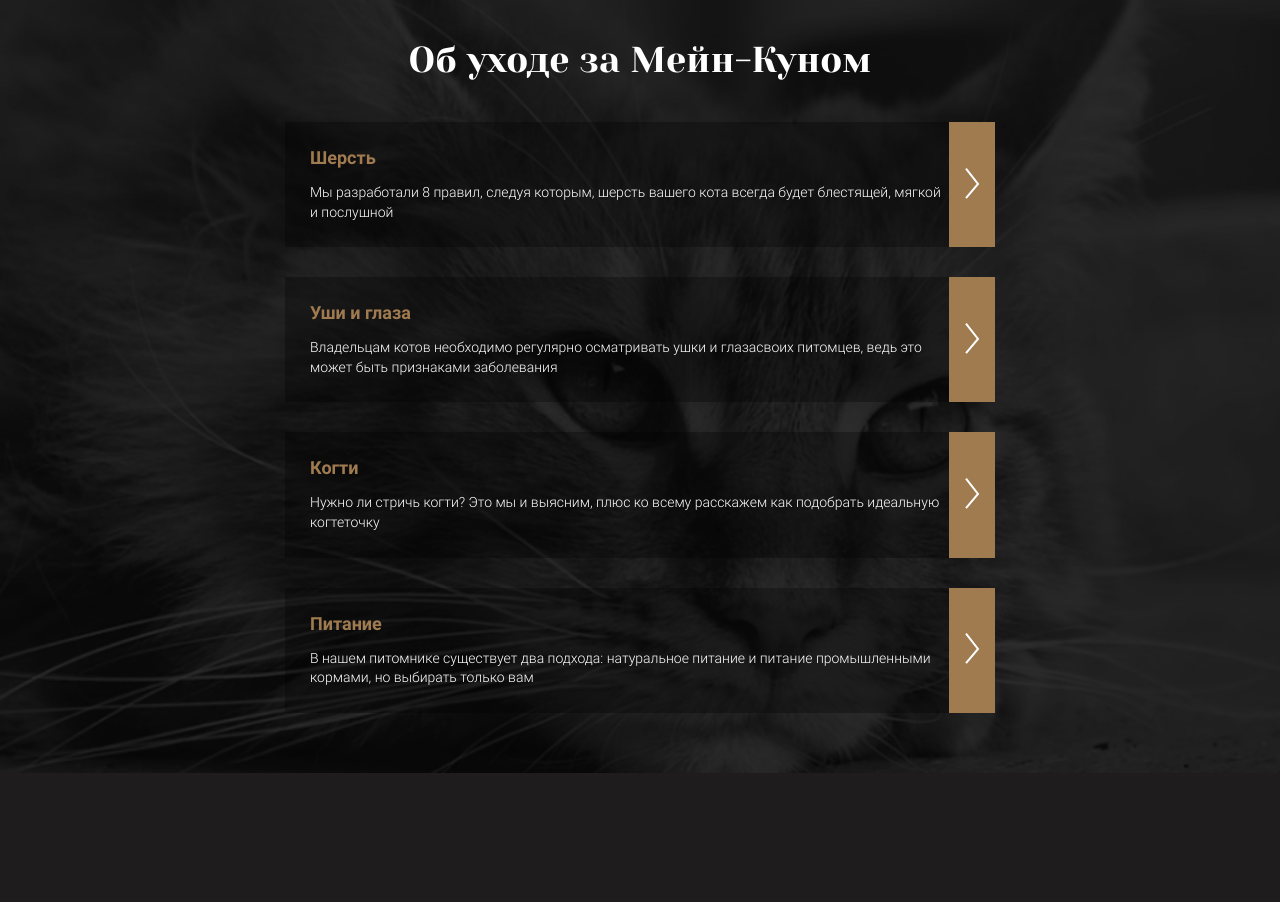
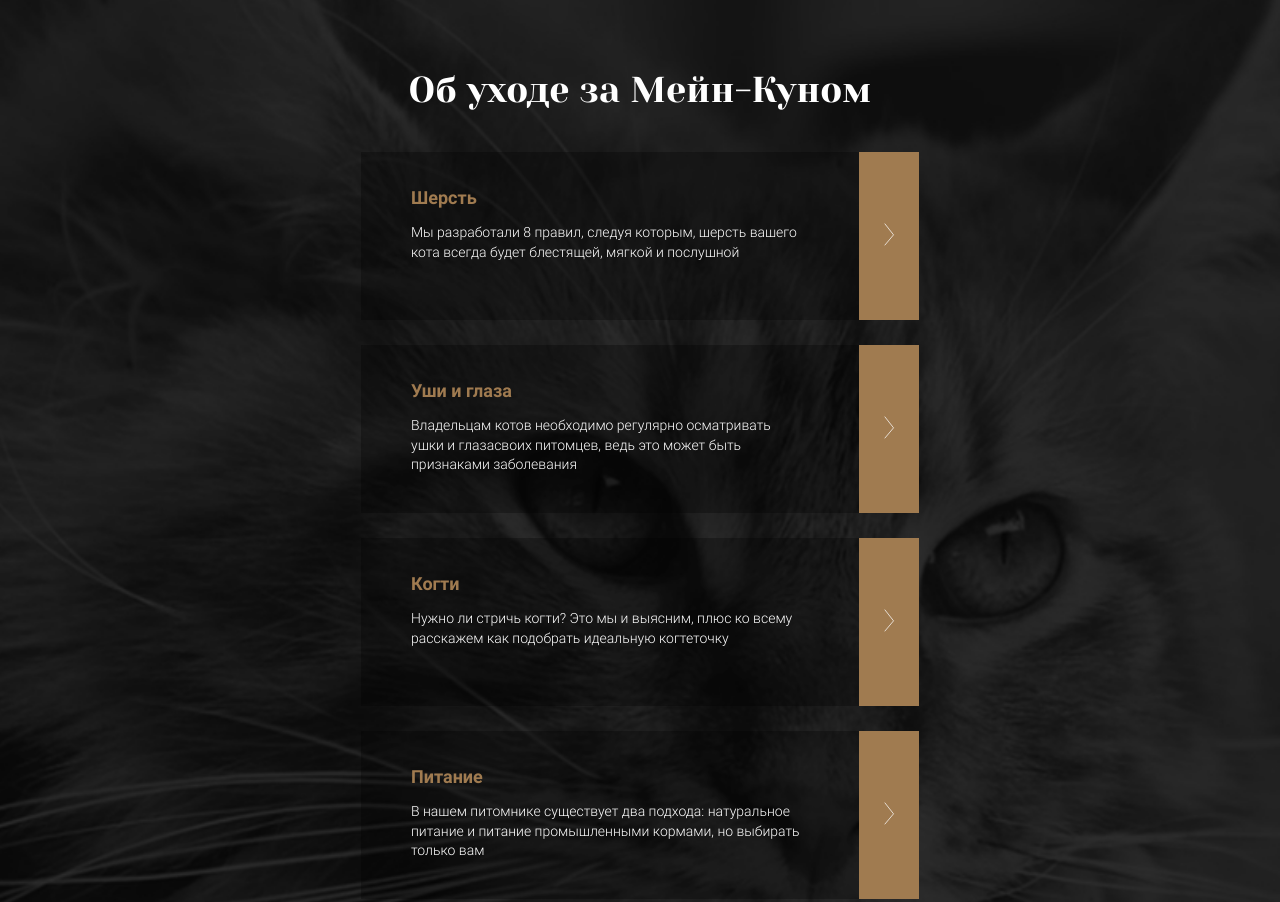
Before and after one commit to rook16rus/Main-coon, a website built with webpack: page src/index.html in a window 1280 px wide. Shown: the part 3660-4562 px from the top of the page. Before the commit the page ends 4433 px from the top, so only its background shows below. Built offline with nearby package versions, Linux system fonts and the light colour scheme; files whose address does not match are found by name.

Commit message:
Адаптировал блок об уходе за котом под планшеты

```diff
--- a/src/css/style.scss
+++ b/src/css/style.scss
@@ -318,6 +318,7 @@ body {
 }
 
 .pets-slider__photo {
+  @media (min-width: $tablet-width) {
     position: relative;
     z-index: 3;
     display: inline-block;
@@ -325,7 +326,7 @@ body {
 
     margin-right: 34px;
     margin-bottom: 19px;
-
+  }
   &--bg {
     position: absolute;
     top: 50%;
@@ -704,6 +705,10 @@ body {
   padding: 60px 0;
   background: url("../images/cat-care.jpg") no-repeat center;
   background-size: cover;
+
+  @media (min-width: $tablet-width) {
+    padding: 90px 0 105px;
+  }
 }
 
 .cat-care__title {
@@ -714,6 +719,10 @@ body {
   list-style: none;
   margin: 0 0 -30px;
   padding: 0;
+
+  @media (min-width: $tablet-width) {
+    margin-bottom: -25px;
+  }
 }
 
 .care-list__item {
@@ -721,10 +730,20 @@ body {
 
   margin-bottom: 30px;
   background-color: rgba(0, 0, 0, 0.3);
+
+  @media (min-width: $tablet-width) {
+    max-width: 558px;
+    min-height: 168px;
+    margin: 0 auto 25px;
+  }
 }
 
 .care-list__item-inner {
   padding: 25px 5px 25px 25px;
+
+  @media (min-width: $tablet-width) {
+    padding: 35px 55px 20px 50px;
+  }
 }
 
 .care-list__item-title {
@@ -746,4 +765,14 @@ body {
   border: 0;
   outline: none;
   background-color: $lightBrown;
+
+  @media (min-width: $tablet-width) {
+    width: 60px;
   }
+}
+
+.care-list__item-button svg {
+  @media (min-width: $tablet-width) {
+
+  }
+}
--- a/src/index.html
+++ b/src/index.html
@@ -152,8 +152,8 @@
                         </p>
                     </div>
                     <button class="care-list__item-button">
-                        <svg width="15" height="31" viewBox="0 0 15 31" fill="none" xmlns="http://www.w3.org/2000/svg">
-                            <path d="M1 0.652832L13 15.978L1 30.2085" stroke="#fff" stroke-width="2"/>
+                        <svg width="11" height="27" viewBox="0 0 15 31" fill="none" xmlns="http://www.w3.org/2000/svg">
+                            <path d="M1 0.652832L13 15.978L1 30.2085" stroke="#fff" stroke-width="1"/>
                         </svg>
                     </button>
                 </li>
@@ -166,8 +166,8 @@
                         </p>
                     </div>
                     <button class="care-list__item-button">
-                        <svg width="15" height="31" viewBox="0 0 15 31" fill="none" xmlns="http://www.w3.org/2000/svg">
-                            <path d="M1 0.652832L13 15.978L1 30.2085" stroke="#fff" stroke-width="2"/>
+                        <svg width="11" height="27" viewBox="0 0 15 31" fill="none" xmlns="http://www.w3.org/2000/svg">
+                            <path d="M1 0.652832L13 15.978L1 30.2085" stroke="#fff" stroke-width="1"/>
                         </svg>
                     </button>
                 </li>
@@ -180,8 +180,8 @@
                         </p>
                     </div>
                     <button class="care-list__item-button">
-                        <svg width="15" height="31" viewBox="0 0 15 31" fill="none" xmlns="http://www.w3.org/2000/svg">
-                            <path d="M1 0.652832L13 15.978L1 30.2085" stroke="#fff" stroke-width="2"/>
+                        <svg width="11" height="27" viewBox="0 0 15 31" fill="none" xmlns="http://www.w3.org/2000/svg">
+                            <path d="M1 0.652832L13 15.978L1 30.2085" stroke="#fff" stroke-width="1"/>
                         </svg>
                     </button>
                 </li>
@@ -194,8 +194,8 @@
                         </p>
                     </div>
                     <button class="care-list__item-button">
-                        <svg width="15" height="31" viewBox="0 0 15 31" fill="none" xmlns="http://www.w3.org/2000/svg">
-                            <path d="M1 0.652832L13 15.978L1 30.2085" stroke="#fff" stroke-width="2"/>
+                        <svg width="11" height="27" viewBox="0 0 15 31" fill="none" xmlns="http://www.w3.org/2000/svg">
+                            <path d="M1 0.652832L13 15.978L1 30.2085" stroke="#fff" stroke-width="1"/>
                         </svg>
                     </button>
                 </li>
```
Also changed, not shown: src/images/arrow.svg. Lines whose indentation alone changed are shown as unchanged.
